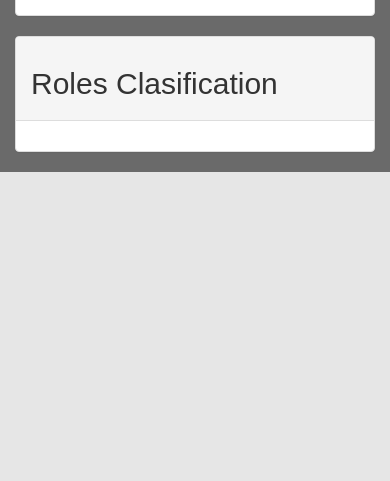
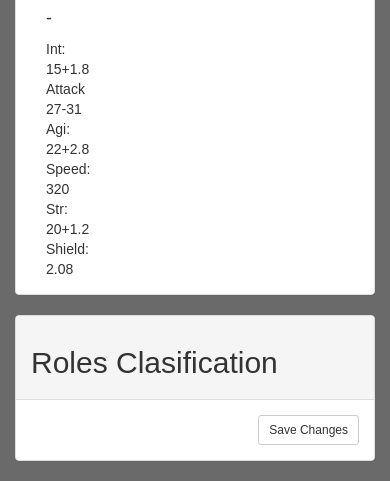
Before and after one commit to jegasmlm/dotadev, a CakePHP app: the page made by app/View/Heroes/view.ctp in a window 390 px wide; the page is wider, and only the part inside the window is pictured. Shown: the part 1650-2131 px from the top of that part. Before the commit the page ends 1822 px from the top of that part, so only its background shows below. Run offline with PHP 8.4 and a stand-in for CakePHP, Linux system fonts and the light colour scheme; the template is opened without the code that fills it, so the values that code supplies are empty; some libraries are stand-ins or nearby versions; some web fonts are replaced.

Commit message:
Adding new interface

```diff
--- a/app/View/Heroes/view.ctp
+++ b/app/View/Heroes/view.ctp
@@ -25,22 +25,36 @@
                 <div class="col-md-4">
                     <?php echo $this->Html->image(str_replace(' ', '_', strtolower($hero['Hero']['name'])).'_full.png'); ?>
                 </div>
-                <div class="col-md-4">
-                    <div>
-                        <h3><?php echo $this->Html->link($hero['Side']['name'], array('controller' => 'sides', 'action' => 'view', $hero['Side']['id'])); ?></h3>
+                <div class="col-md-8">
+                    <div class="col-md-3">
+                        <h4><?php echo $this->Html->link($hero['Side']['name'], array('controller' => 'sides', 'action' => 'view', $hero['Side']['id'])); ?></h4>
                     </div>
-                    <div>
-                        <h3><?php echo $this->Html->link($hero['Group']['name'], array('controller' => 'groups', 'action' => 'view', $hero['Group']['id'])); ?></h3>
+                    <div class="col-md-3">
+                        <h4><?php echo $this->Html->link($hero['Group']['name'], array('controller' => 'groups', 'action' => 'view', $hero['Group']['id'])); ?></h4>
                     </div>
-                    <div>
+                    <div class="col-md-6">
                         <div class="bestRol">
-                            <h5>
-                            <?php for($i=0;$i<3;$i++)
-                                echo $topHeroRoles[$i]['Role']['name']." ";
+                            <h4>
+                            <?php
+                                echo $topHeroRoles[0]['Role']['name']." - ".$topHeroRoles[1]['Role']['name'];
                             ?>
-                            </h5>
+                            </h4>
                         </div>
                     </div>
+                </div>
+                <div class="col-md-6 col-md-push-1">
+                    <div class="col-md-2">Int:</div>
+                    <div class="col-md-4">15+1.8</div>
+                    <div class="col-md-2">Attack</div>
+                    <div class="col-md-4">27-31</div>
+                    <div class="col-md-2">Agi:</div>
+                    <div class="col-md-4">22+2.8</div>
+                    <div class="col-md-2">Speed:</div>
+                    <div class="col-md-4">320</div>
+                    <div class="col-md-2">Str:</div>
+                    <div class="col-md-4">20+1.2</div>
+                    <div class="col-md-2">Shield:</div>
+                    <div class="col-md-4">2.08</div>
                 </div>
             </div>
         </div>
@@ -63,7 +77,7 @@
                 <div class="col-md-2"><?php echo $rolesHero['Role']['name']; ?></div>
                 <div class="col-md-8">
                     <div class="col-md-1">
-                        <button type="button" class="btn btn-default btn-xs" onclick="updateBar('<?php echo $rolesHero['Role']['name']; ?>','minus')">
+                        <button type="button" class="btn btn-info btn-xs" onclick="updateBar('<?php echo $rolesHero['Role']['name']; ?>','minus')">
                             <span class="glyphicon glyphicon-minus"></span>
                         </button>
                     </div>
@@ -75,7 +89,7 @@
                         </div>
                     </div>
                     <div class="col-md-1">
-                        <button type="button" class="btn btn-default btn-xs" onclick="updateBar('<?php echo $rolesHero['Role']['name']; ?>','plus')">
+                        <button type="button" class="btn btn-info btn-xs" onclick="updateBar('<?php echo $rolesHero['Role']['name']; ?>','plus')">
                             <span class="glyphicon glyphicon-plus"></span>
                         </button>
                     </div>
@@ -85,6 +99,7 @@
                 </div>
             </div>
             <?php endforeach; ?>
+                    <a href="#" class="btn btn-default btn-sm pull-right">Save Changes</a>
         </div>
     </div>
 </div>
--- a/app/View/Layouts/default.ctp
+++ b/app/View/Layouts/default.ctp
@@ -68,9 +68,11 @@ $cakeVersion = __d('cake_dev', 'CakePHP %s', Configure::version())
                                 </ul>
                             </li>
                             <li id="compareSec"><?php echo $this->Html->link('Compare Heroes', array('controller'=>'Heroes', 'action'=>'index')); ?></li>
-                            <li id="compareSec"><?php echo $this->Html->link('Logout', array('controller'=>'Users', 'action'=>'logout')); ?></li>
                         </ul>
-                        <form class="navbar-form navbar-right" role="search">
+                        <button type="submit" class="btn btn-default btn-sm navbar-btn pull-right" data-toggle="modal" data-target="#Modal">
+                            <span class="glyphicon glyphicon-off"></span> Login
+                        </button>
+                        <form class="navbar-form" role="search">
                             <div class="form-group">
                                 <input type="text" class="form-control" placeholder="Search">
                             </div>
@@ -81,7 +83,57 @@ $cakeVersion = __d('cake_dev', 'CakePHP %s', Configure::version())
             </div>
         </div>
 		<div>
+            <!--  modal -->
+            <div id="Modal" class="modal fade" tabindex="-1" role="dialog" aria-labelledby="mySmallModalLabel" aria-hidden="true">
+                <div class="modal-dialog">
+                    <div class="modal-content">
+                        <div class="modal-header">
+                            <button type="button" class="close"
+                                    data-dismiss="modal" aria-hidden="true">
+                                &times;
+                            </button>
+                            <h4 class="modal-title" id="myModalLabel">
+                                Sing In
+                            </h4>
+                        </div>
+                        <form class="form-horizontal" role="form">
+                        <div class="modal-body">
+                                <div class="form-group">
+                                    <label for="username" class="col-sm-3 control-label">Username</label>
+                                    <div class="col-sm-5">
+                                        <input type="text" class="form-control" id="username"
+                                               placeholder="username">
+                                    </div>
+                                </div>
+                                <div class="form-group">
+                                    <label for="password" class="col-sm-3 control-label">Password</label>
+                                    <div class="col-sm-5">
+                                        <input type="password" class="form-control" id="password"
+                                               placeholder="password">
+                                    </div>
+                                </div>
+                                <div class="form-group">
+                                    <div class="col-sm-5">
+                                        <div class="checkbox">
+                                            <label>
+                                                <input type="checkbox"> Remember me
+                                            </label>
+                                        </div>
+                                    </div>
+                                </div>
+                        </div>
+                        <div class="modal-footer">
+                            <button type="button" class="btn btn-default"
+                                    data-dismiss="modal">Close
+                            </button>
 
+                            <button type="submit" class="btn btn-primary">Sign in</button>
+                        </div>
+                        </form>
+                    </div>
+                </div>
+            </div>
+            <!-- End of Modal -->
 			<?php echo $this->Session->flash(); ?>
 
 			<?php echo $this->fetch('content'); ?>
--- a/app/webroot/css/dota.css
+++ b/app/webroot/css/dota.css
@@ -13,10 +13,6 @@
     height: 800px;
 }
 .bestRol{
-    font-size: 15px;
-    text-transform: uppercase;
-    background-color: #52bdff;
-    text-align: center;
     font-weight: bold;
 }
 .heroeThumbnail{
@@ -49,13 +45,13 @@
 .AgilityText{
     color: #00aa00;
 }
-.intTEXT{
+.IntText{
     color: #28a4c9;
 }
-.radiantText{
+.RadiantText{
     color: #00aa00;
 }
-.direText{
+.DireText{
     color: firebrick;
 }
 .randomTeamThumbnail{
@@ -71,3 +67,12 @@
     font-weight: bold;
     text-transform: uppercase;
 }
+/* LINKS CLASS*/
+a{
+    color: #333;
+    text-decoration:none;
+}
+a:hover{
+    color: #333;
+    text-decoration: underline;
+}
```
Also changed, not shown: app/View/Heroes/home.ctp (+4 -4 lines).
